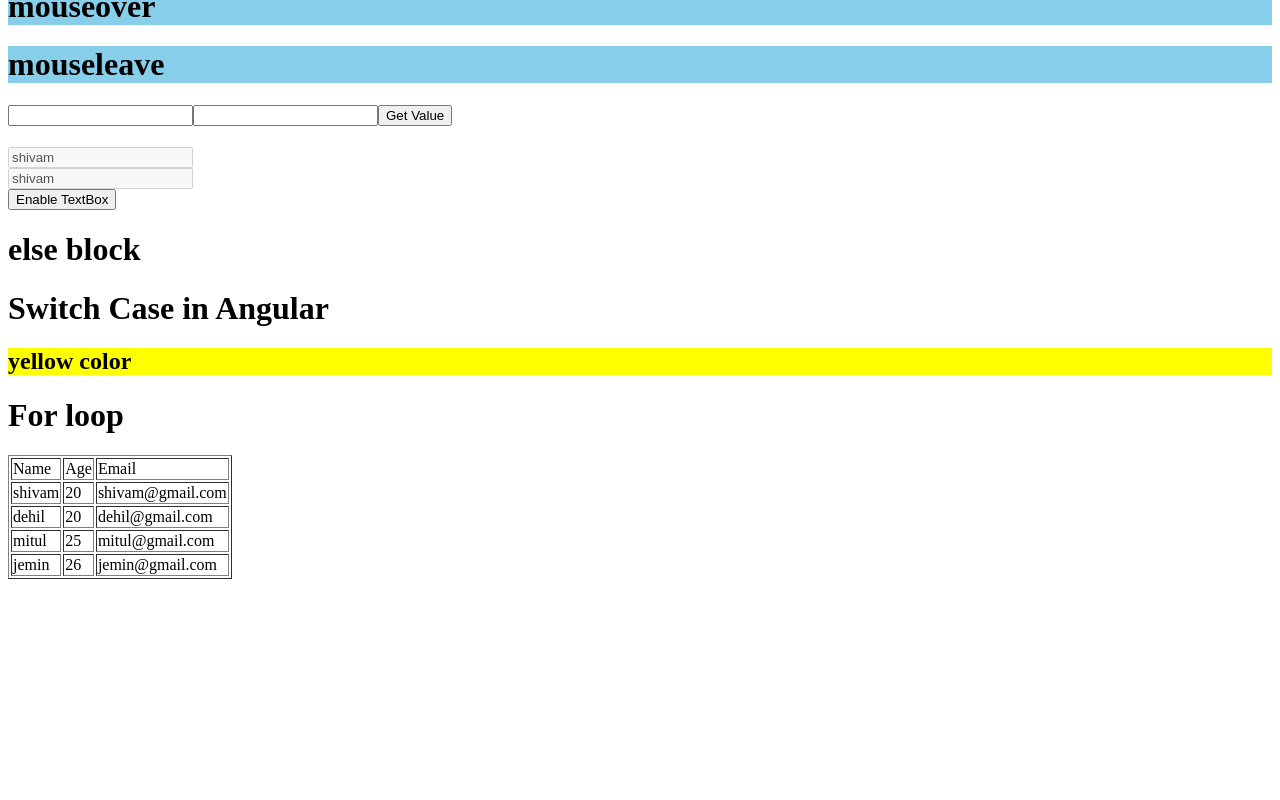
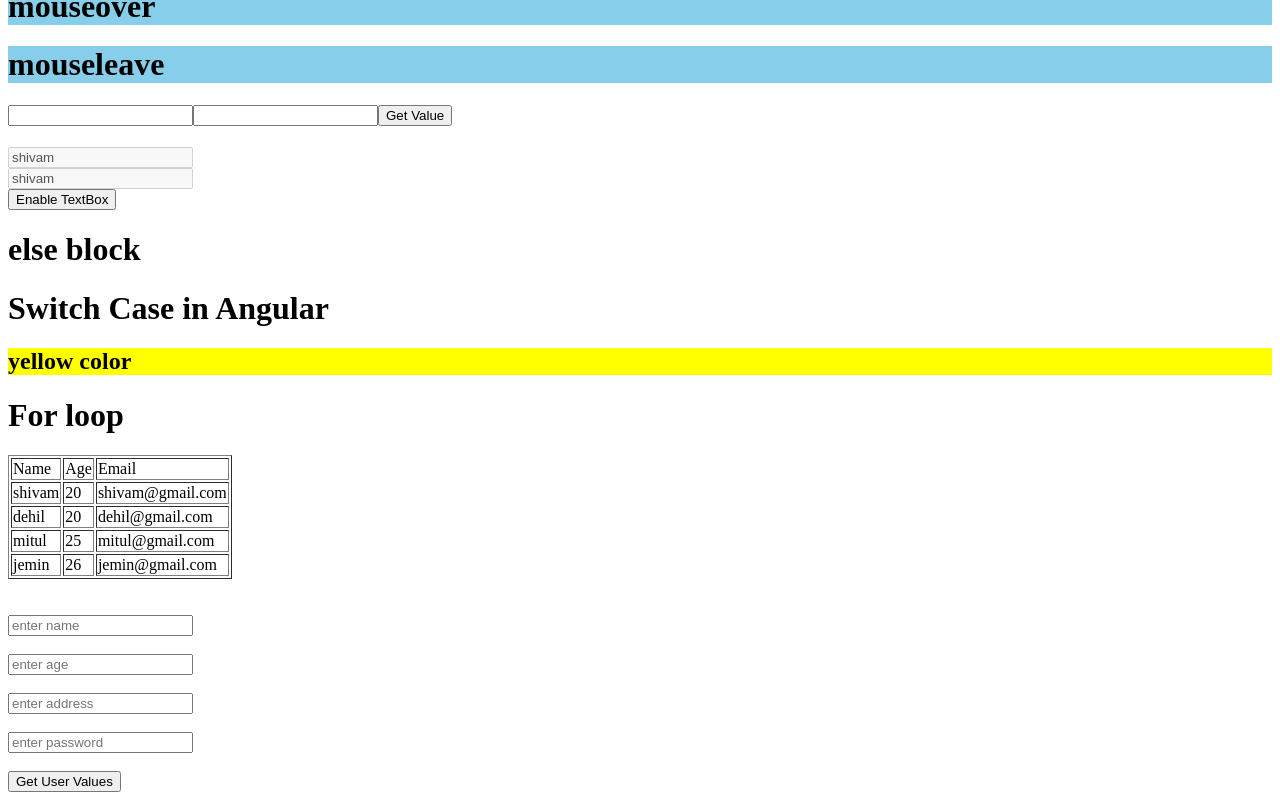
Before and after one commit to shivamvora/Angular-demo, an Angular app in the folder blog/: page / in a window 1280 px wide. Shown: the part 645-1445 px from the top of the page. Before the commit the page ends 1232 px from the top, so only its background shows below. Built offline with nearby package versions, Linux system fonts and the light colour scheme.

Commit message:
form done

```diff
--- a/blog/src/app/app.component.html
+++ b/blog/src/app/app.component.html
@@ -82,3 +82,13 @@
         <td>{{item.email}}</td>
     </tr>
 </table>
+<br><br>
+<form #simpleForm="ngForm" (ngSubmit)="getUserValue(simpleForm.value)">
+    <input type="text" ngModel name="username" placeholder="enter name"> <br><br>
+    <input type="text" ngModel name="age" placeholder="enter age"> <br><br>
+    <input type="text" ngModel name="address" placeholder="enter address"> <br><br>
+    <input type="password" ngModel name="password" placeholder="enter password"> <br><br>
+
+    <button>Get User Values</button>
+
+</form>
--- a/blog/src/app/app.component.ts
+++ b/blog/src/app/app.component.ts
@@ -59,4 +59,8 @@ getName(){
     email:'jemin@gmail.com'
   }
 ]
+
+getUserValue(value:any){
+  console.log(value);
 }
+}
--- a/blog/src/app/app.module.ts
+++ b/blog/src/app/app.module.ts
@@ -5,6 +5,7 @@ import { AppRoutingModule } from './app-routing.module';
 import { AppComponent } from './app.component';
 import { UserListComponent } from './user-list/user-list.component';
 import { SignupComponent } from './user/signup/signup.component';
+import{FormsModule} from '@angular/forms';
 
 @NgModule({
   declarations: [
@@ -15,7 +16,8 @@ import { SignupComponent } from './user/signup/signup.component';
   imports: [
     BrowserModule,
     AppRoutingModule,
-    UsersModule
+    UsersModule,
+    FormsModule
   ],
   providers: [],
   bootstrap: [AppComponent]
```
